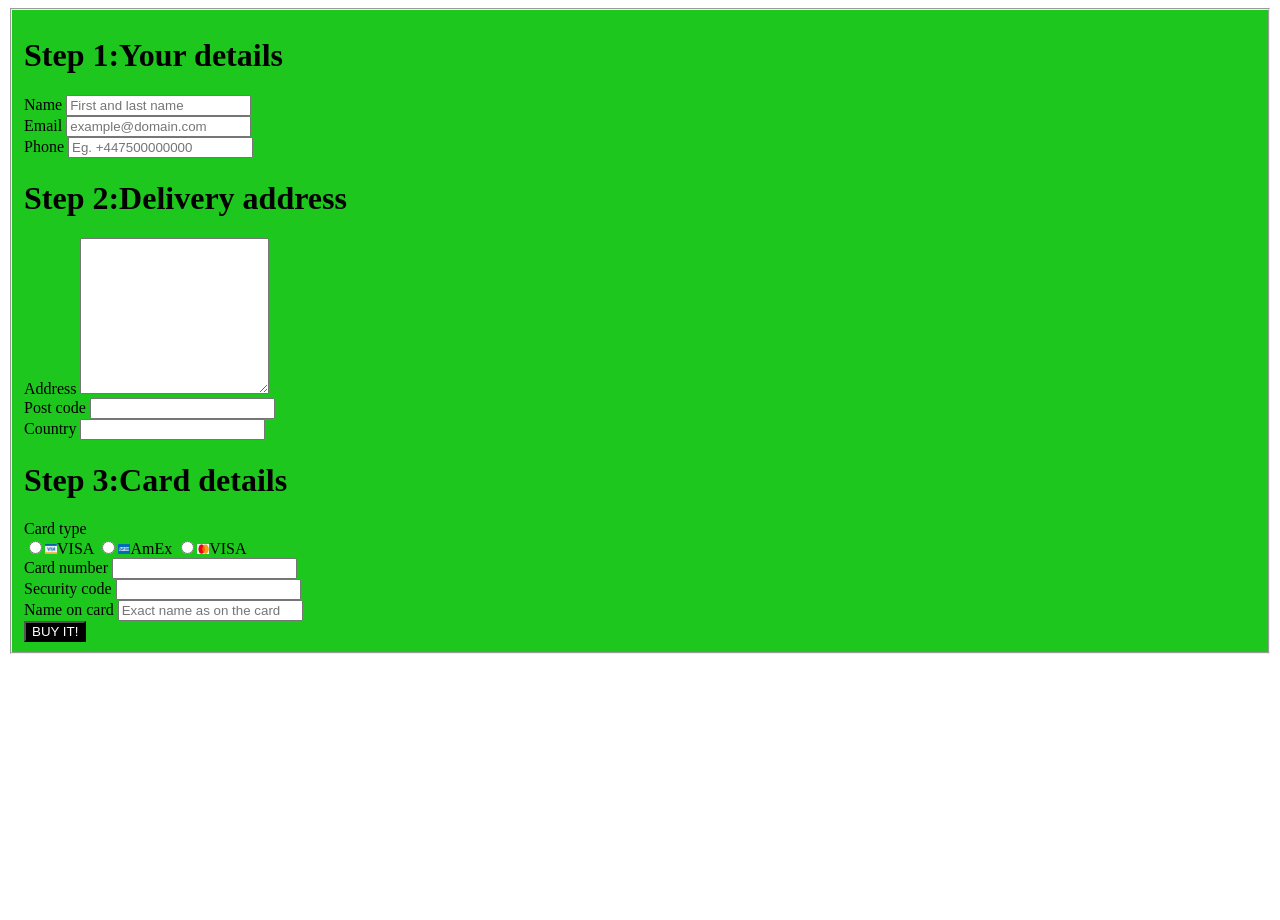
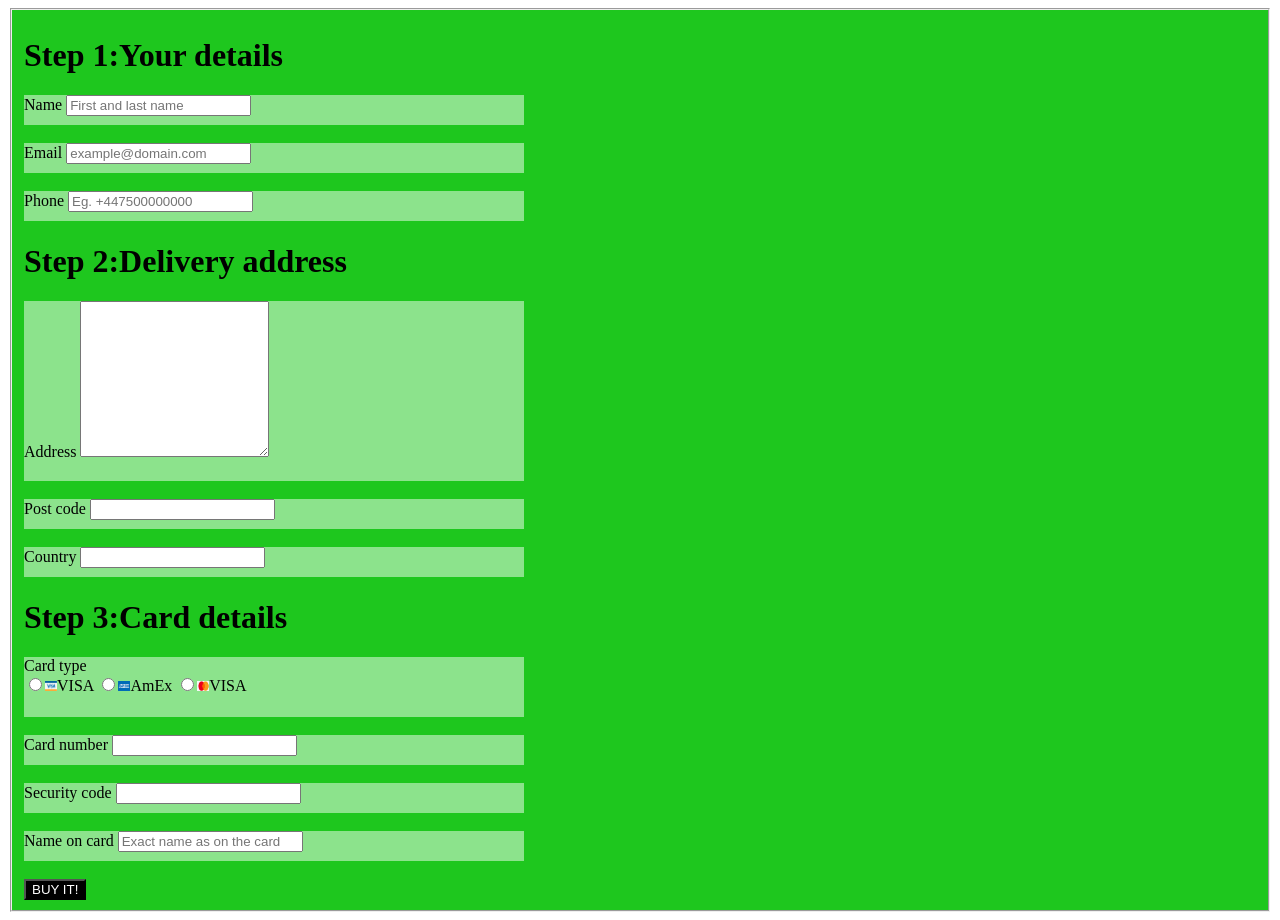
Before and after one commit to MariaShakeel10/Assignment5, a plain HTML site: page index.html in a window 1280 px wide. Before the commit the page ends 800 px from the top, so only its background shows below. Drawn offline with Linux system fonts and the light colour scheme.

Commit message:
completed

```diff
--- a/index.html
+++ b/index.html
@@ -11,38 +11,61 @@
 <body>
     <fieldset>
         <h1>Step 1:Your details</h1>
+        <div class="box">
             <label for="name">Name <input type="text" name="name" id="name" size="20"
                     placeholder="First and last name"></label>
+        </div>
         <br>
+        <div class="box">
             <label for="email">Email <input type="text" name="email" id="email" size="20"
                     placeholder="example@domain.com"></label>
+        </div>
         <br>
+        <div class="box">
             <label for="phone">Phone <input type="number" name="phone" id="phone" value="userphone" size="30"
                     placeholder="Eg. +447500000000"></label>
+        </div>
 
         <h1>Step 2:Delivery address</h1>
+        <div class="add-box">
             <label for="address" id="above">Address </label><textarea name="address" id="address" cols="21"
                 rows="10"></textarea>
+        </div>
         <br>
+        <div class="box">
             <label for="postcode">Post code <input type="text" name="postcode" size="20"></label>
+        </div>
         <br>
+        <div class="box">
             <label for="country">Country <input type="text" name="country" size="20"></label>
+        </div>
 
         <h1>
             Step 3:Card details
         </h1>
+        <div class="box-card">
             <label for="card">Card type</label>
             <br>
-
-        <label for="visa"><input type="radio" id="visa" name="visa"><img src="image/Screenshot 2024-02-02 122036.png" alt="" width="12px" height="10px">VISA</label>
-        <label for="AmEx"><input type="radio" id="AmEx" name="AmEx"><img src="image/amex.png" alt="" width="12px" height="10px">AmEx</label>
-        <label for="visa"><input type="radio" id="for" name="visa"><img src="image/mastercard.png" alt="" width="12px" height="10px">VISA</label>
+            <label for="visa"><input type="radio" id="visa" name="visa"><img
+                    src="image/Screenshot 2024-02-02 122036.png" alt="" width="12px" height="10px">VISA</label>
+            <label for="AmEx"><input type="radio" id="AmEx" name="AmEx"><img src="image/amex.png" alt="" width="12px"
+                    height="10px">AmEx</label>
+            <label for="visa"><input type="radio" id="for" name="visa"><img src="image/mastercard.png" alt=""
+                    width="12px" height="10px">VISA</label>
+        </div>
         <br>
+        <div class="box">
             <label for="c-no.">Card number <input type="number" size="20" name="c-no." id="c-no."></label>
+        </div>
         <br>
+        <div class="box">
             <label for="s-code">Security code <input type="number" name="s-code" size="20" id="s-no."></label>
+        </div>
         <br>
-        <label for="namecard">Name on card <input type="text" size="20" name="namecard" id="namecard" placeholder="Exact name as on the card"></label>
+        <div class="box">
+            <label for="namecard">Name on card <input type="text" size="20" name="namecard" id="namecard"
+                    placeholder="Exact name as on the card"></label>
+        </div>
         <br>
         <button>BUY IT!</button>
     </fieldset>
--- a/style.css
+++ b/style.css
@@ -6,9 +6,35 @@ button {
     background-color: black;
     color: white;
 }
-input{
+
+/* input {
     align-items: center;
 }
-#above{
+
+#above {
     align-items: start;
+} */
+
+.box {
+    background-color: rgba(255, 255, 255, 0.49);
+    border: 2px;
+    border-color: white;
+    height: 30px;
+    width: 500px;
 }
+
+.box-card {
+    background-color: rgba(255, 255, 255, 0.49);
+    border: 2px;
+    border-color: white;
+    height: 60px;
+    width: 500px;
+}
+
+.add-box {
+    background-color: rgba(255, 255, 255, 0.49);
+    border: 2px;
+    border-color: white;
+    height: 180px;
+    width: 500px;
+}
```
Lines whose indentation alone changed are shown as unchanged.
